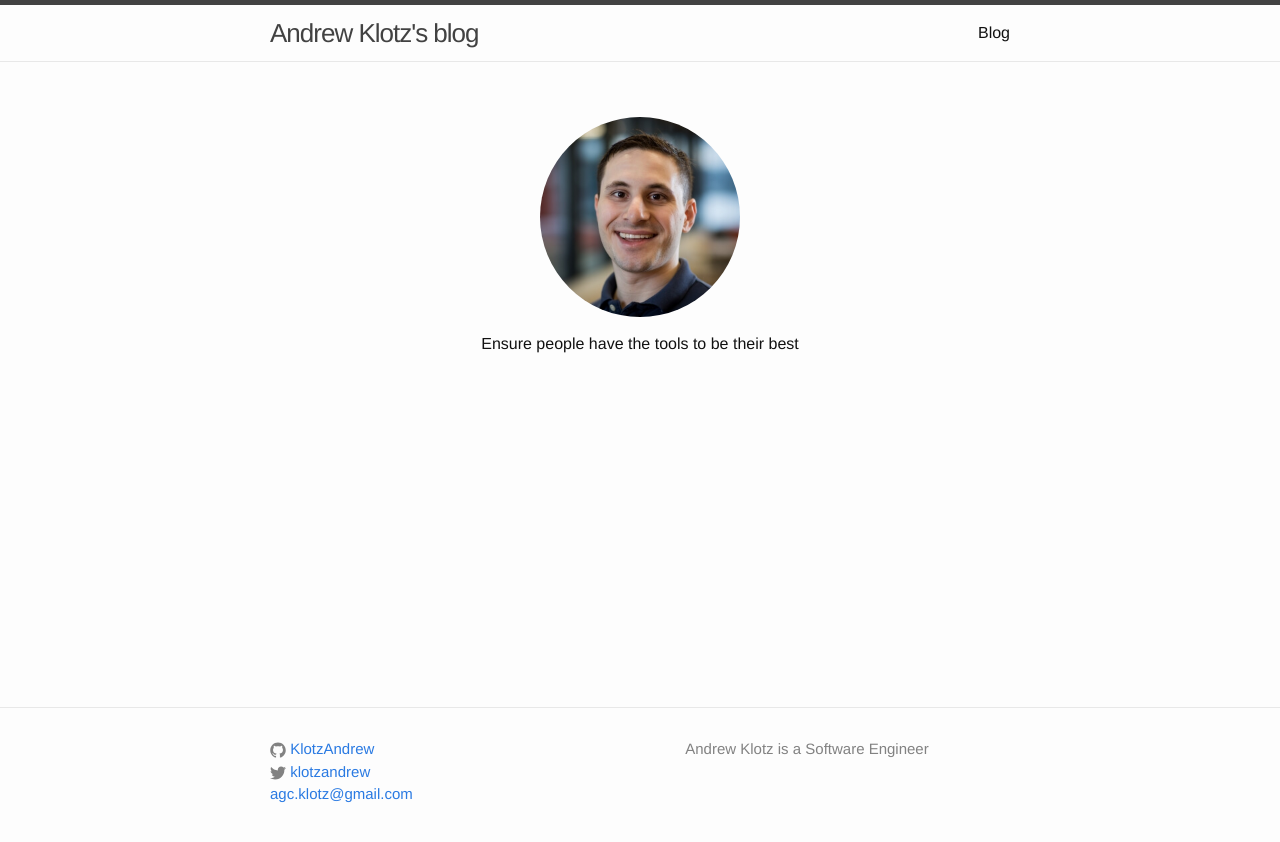
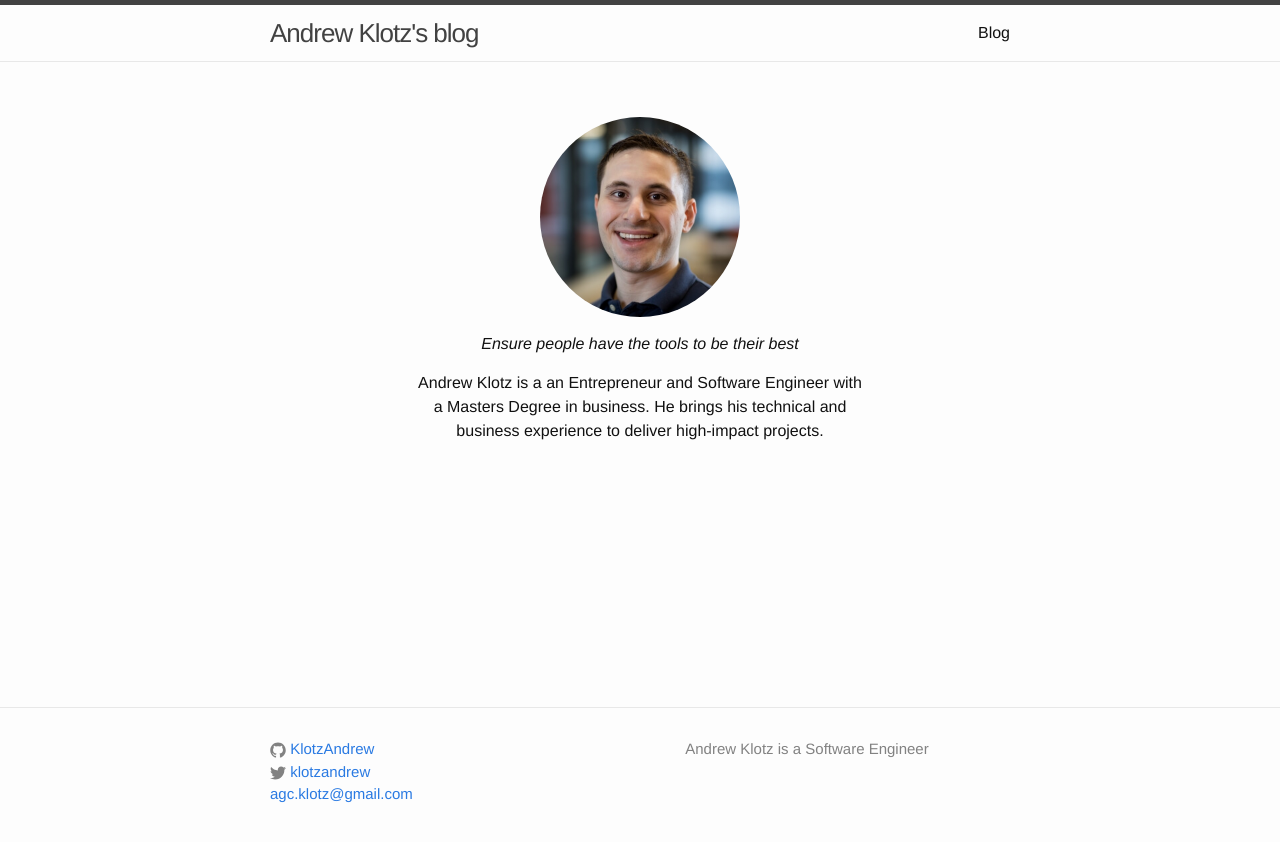
Before and after one commit to KlotzAndrew/klotzandrew.github.io, a Jekyll site: the page built from index.html, in a window 1280 px wide. Shown: the top 842 px of the page. Built offline with Jekyll 4.4.1, drawn with Linux system fonts in a browser that asks for light colours.

Commit message:
small landing bio

```diff
--- a/_posts/2019-04-28-authorization-with-open-policy-agent.markdown
+++ b/_posts/2019-04-28-authorization-with-open-policy-agent.markdown
@@ -1,8 +1,8 @@
 ---
 layout: post
-title: "Web Authorization with Open Policy Agent"
+title: "Web authorization with Open Policy Agent"
 date: 2019-04-28 17:20:00 -0500
-categories:  golang, web, authorization, open policy agent, opa
+categories: golang, web, authorization, open policy agent, opa
 ---
 
 So maybe you upgraded our authentication logic to no longer be a system bottleneck
--- a/css/main.scss
+++ b/css/main.scss
@@ -62,6 +62,8 @@ $on-laptop:        800px;
 
 .home-content {
   padding-top: 15px;
+  max-width: 450px;
+  margin: auto;
 }
 
 .home-avatar {
--- a/index.html
+++ b/index.html
@@ -6,13 +6,20 @@ layout: default
   <div>
     <img
       class="home-avatar"
+      alt="profile"
       src="{{ site.baseurl }}/assets/andrew-2019-03-24_300x300_min.jpg"
     />
   </div>
 
   <div class="home-content">
     <p class="text-center">
-      Ensure people have the tools to be their best
+      <i>Ensure people have the tools to be their best</i>
+    </p>
+
+    <p class="text-center">
+      Andrew Klotz is a an Entrepreneur and Software Engineer with a
+      Masters Degree in business. He brings his technical and business experience
+      to deliver high-impact projects.
     </p>
   </div>
 </div>
```
Lines whose indentation alone changed are shown as unchanged.
